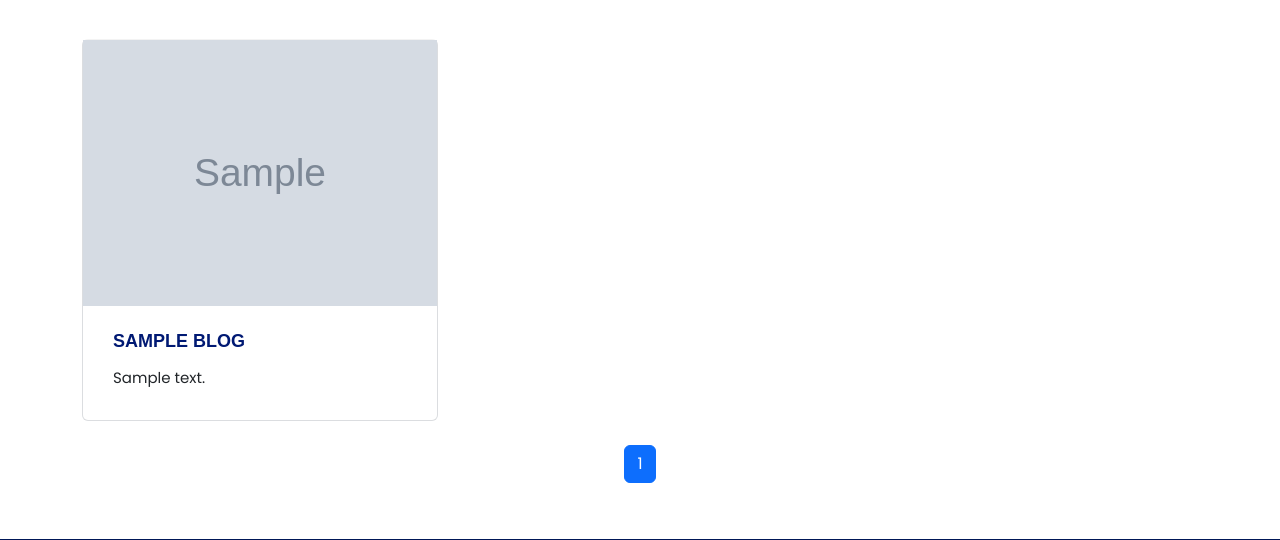
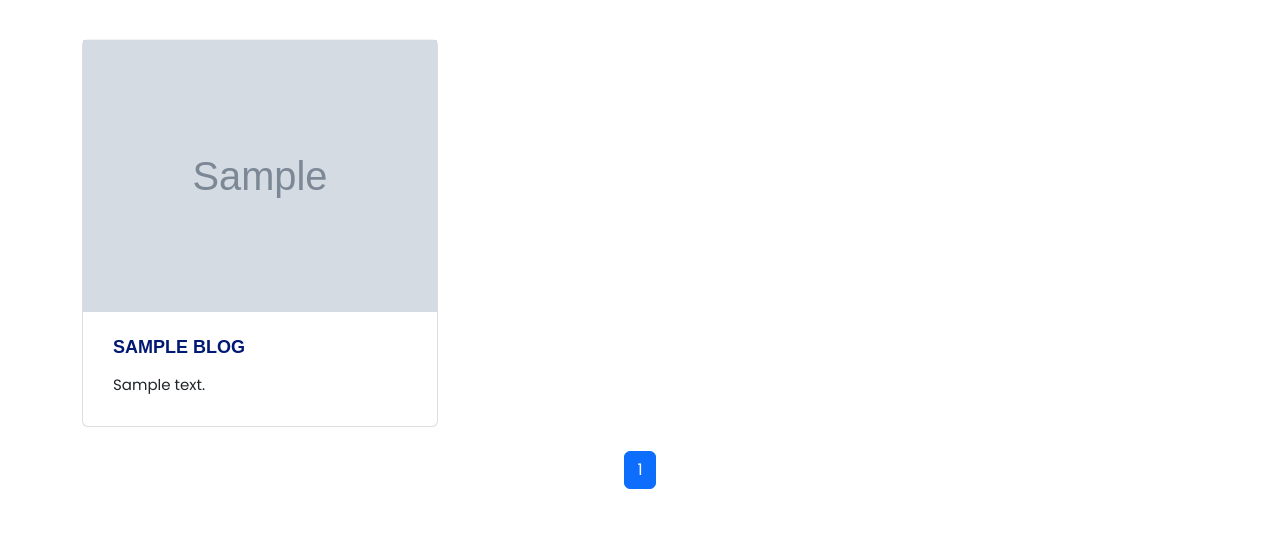
Before and after one commit to pujanrajrai/aiec, a Django app: template apps/frontend/templates/frontend/blogs.html in a window 1280 px wide. Shown: the part 481-1021 px from the top of the page. Run offline with Django 4.2, Linux system fonts and the light colour scheme; the template is opened without the code that fills it: most values are stand-ins (such as "Sample title", 1, 10 or a date in 2020); grey boxes marked "Sample" are stand-in pictures; some libraries are stand-ins or nearby versions; some web fonts are replaced.

Commit message:
we are done for now

```diff
--- a/apps/frontend/templates/frontend/blogs.html
+++ b/apps/frontend/templates/frontend/blogs.html
@@ -34,7 +34,7 @@
                 <div class="col-lg-4 col-md-6">
                     <div class="card">
                         <div class="card-img">
-                            {% if blog.image %}<img src="{{blog.image.url}}" alt="" class="img-fluid">{%endif%}
+                            {% if blog.image %}<img src="{{blog.image.url}}" style="height:272px;width:100%;object-fit:cover;" alt="" class="img-fluid">{%endif%}
                         </div>
                         <h3><a href="{% url 'frontend:title' blog.slug %}" class="stretched-link">{{blog.title|safe}}</a></h3>
                         <p>
```
